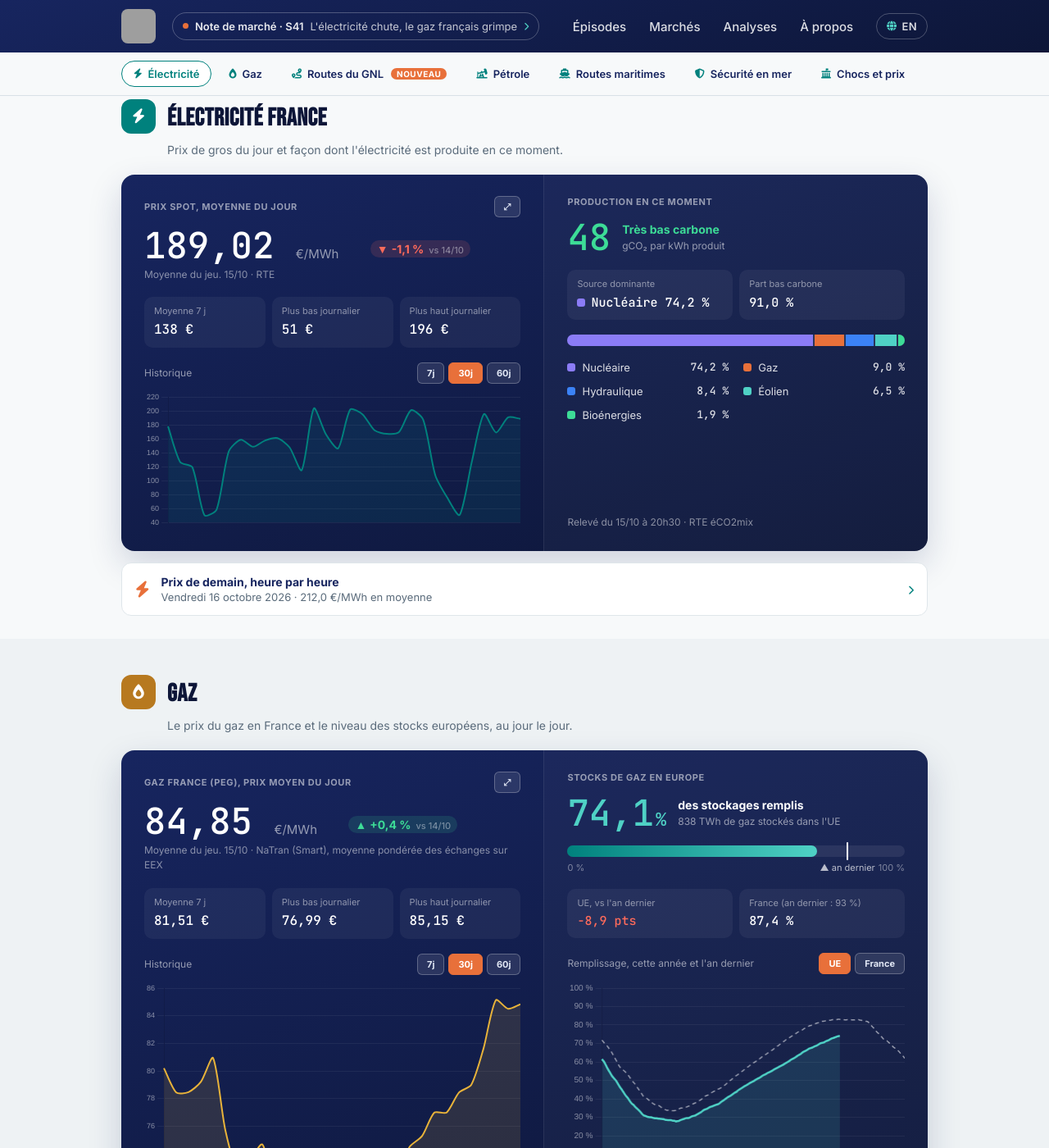
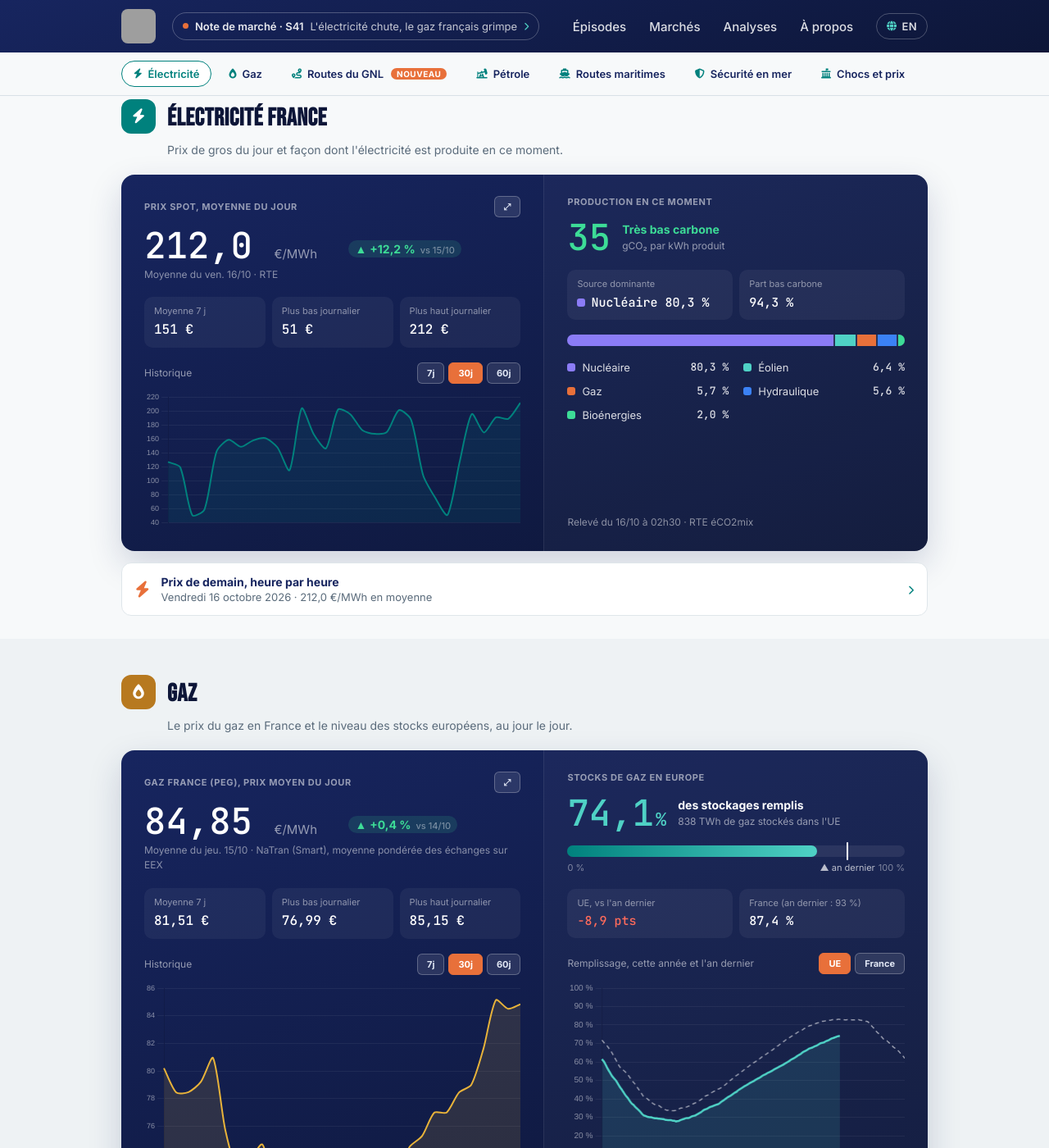
Before and after one commit to InsideEnergyMarkets/Inside-Energy-Markets, a Jekyll site: the page built from marches/index.html, in a window 1280 px wide and 1400 px high, scrolled down 383 px. Shown: the whole window at 82% size. Built offline with Jekyll 4.4.1, drawn with Linux system fonts in a browser that asks for light colours; some of the changed text lies outside the part shown; grey boxes are pictures that could not be loaded.

Commit message:
Mise à jour automatique des données marché

```diff
--- a/_data/fuel.json
+++ b/_data/fuel.json
@@ -1 +1 @@
-{"date":"2026-10-15","gazole":2.359,"e10":2.17,"stations":7667,"change_7d":{"since":"2026-10-08","gazole_cts":1.5,"e10_cts":2.1},"history":{"2026-09-30":{"gazole":2.38,"e10":2.163},"2026-10-01":{"gazole":2.374,"e10":2.16},"2026-10-02":{"gazole":2.373,"e10":2.16},"2026-10-03":{"gazole":2.372,"e10":2.163},"2026-10-04":{"gazole":2.373,"e10":2.168},"2026-10-05":{"gazole":2.369,"e10":2.164},"2026-10-06":{"gazole":2.36,"e10":2.156},"2026-10-07":{"gazole":2.35,"e10":2.151},"2026-10-08":{"gazole":2.344,"e10":2.149},"2026-10-09":{"gazole":2.343,"e10":2.152},"2026-10-10":{"gazole":2.345,"e10":2.157},"2026-10-11":{"gazole":2.346,"e10":2.165},"2026-10-12":{"gazole":2.351,"e10":2.164},"2026-10-13":{"gazole":2.353,"e10":2.163},"2026-10-14":{"gazole":2.355,"e10":2.17},"2026-10-15":{"gazole":2.359,"e10":2.17}}}
+{"date":"2026-10-16","gazole":2.358,"e10":2.166,"stations":7316,"change_7d":{"since":"2026-10-09","gazole_cts":1.5,"e10_cts":1.4},"history":{"2026-09-30":{"gazole":2.38,"e10":2.163},"2026-10-01":{"gazole":2.374,"e10":2.16},"2026-10-02":{"gazole":2.373,"e10":2.16},"2026-10-03":{"gazole":2.372,"e10":2.163},"2026-10-04":{"gazole":2.373,"e10":2.168},"2026-10-05":{"gazole":2.369,"e10":2.164},"2026-10-06":{"gazole":2.36,"e10":2.156},"2026-10-07":{"gazole":2.35,"e10":2.151},"2026-10-08":{"gazole":2.344,"e10":2.149},"2026-10-09":{"gazole":2.343,"e10":2.152},"2026-10-10":{"gazole":2.345,"e10":2.157},"2026-10-11":{"gazole":2.346,"e10":2.165},"2026-10-12":{"gazole":2.351,"e10":2.164},"2026-10-13":{"gazole":2.353,"e10":2.163},"2026-10-14":{"gazole":2.355,"e10":2.17},"2026-10-15":{"gazole":2.359,"e10":2.17},"2026-10-16":{"gazole":2.358,"e10":2.166}}}
--- a/_data/market.json
+++ b/_data/market.json
@@ -1,36 +1,36 @@
 {
-  "updated_at": "2026-10-15T20:50:42.768630Z",
+  "updated_at": "2026-10-16T02:45:28.523340Z",
   "brent": {
-    "price_usd": 105.79,
-    "date": "2026-10-15",
+    "price_usd": 105.28,
+    "date": "2026-10-16",
     "unit": "USD/baril",
     "source": "OilPriceAPI",
-    "date_label": "Cours du jeu. 15/10",
-    "date_label_en": "Price on Thu 15/10",
-    "prev_value": 106.09,
-    "prev_date": "2026-10-14",
-    "change_pct": -0.3
+    "date_label": "Cours du ven. 16/10",
+    "date_label_en": "Price on Fri 16/10",
+    "prev_value": 105.79,
+    "prev_date": "2026-10-15",
+    "change_pct": -0.5
   },
   "wti": {
-    "price_usd": 96.19,
-    "date": "2026-10-15",
+    "price_usd": 95.73,
+    "date": "2026-10-16",
     "unit": "USD/baril",
     "source": "OilPriceAPI",
-    "date_label": "Cours du jeu. 15/10",
-    "date_label_en": "Price on Thu 15/10"
+    "date_label": "Cours du ven. 16/10",
+    "date_label_en": "Price on Fri 16/10"
   },
   "henry_hub": {
-    "price_usd_mmbtu": 3.24,
-    "date": "2026-10-15",
+    "price_usd_mmbtu": 3.21,
+    "date": "2026-10-16",
     "unit": "USD/MMBtu",
     "source": "OilPriceAPI",
-    "date_label": "Cours du jeu. 15/10",
-    "date_label_en": "Price on Thu 15/10",
-    "price_eur_mwh": 9.86,
+    "date_label": "Cours du ven. 16/10",
+    "date_label_en": "Price on Fri 16/10",
+    "price_eur_mwh": 9.77,
     "usd_per_eur": 1.1208,
-    "prev_value": 10.0,
-    "prev_date": "2026-10-14",
-    "change_pct": -1.4
+    "prev_value": 9.86,
+    "prev_date": "2026-10-15",
+    "change_pct": -0.9
   },
   "peg": {
     "price_eur_mwh": 84.85,
@@ -44,34 +44,34 @@
     "change_pct": 0.4
   },
   "mix_france": {
-    "date_heure": "2026-10-15T20:30:00+00:00",
+    "date_heure": "2026-10-16T02:30:00+00:00",
     "shares": {
-      "nucleaire": 74.2,
-      "gaz": 9.0,
-      "hydraulique": 8.4,
-      "eolien": 6.5,
-      "bioenergies": 1.9
+      "nucleaire": 80.3,
+      "eolien": 6.4,
+      "gaz": 5.7,
+      "hydraulique": 5.6,
+      "bioenergies": 2.0
     },
     "top_source": "nucleaire",
-    "top_share": 74.2,
-    "co2_intensity": 48
+    "top_share": 80.3,
+    "co2_intensity": 35
   },
   "spot_price_france": {
-    "price_eur_mwh": 189.02,
-    "date": "2026-10-15",
-    "date_label": "Moyenne du jeu. 15/10",
-    "date_label_en": "Average for Thu 15/10",
+    "price_eur_mwh": 212.0,
+    "date": "2026-10-16",
+    "date_label": "Moyenne du ven. 16/10",
+    "date_label_en": "Average for Fri 16/10",
     "unit": "EUR/MWh, moyenne journalière",
     "source": "RTE",
-    "prev_value": 191.12,
-    "prev_date": "2026-10-14",
-    "change_pct": -1.1
+    "prev_value": 189.02,
+    "prev_date": "2026-10-15",
+    "change_pct": 12.2
   },
   "chokepoints": {
     "hormuz": {
       "portname": "Strait of Hormuz",
       "date": "2026-10-11",
-      "age_days": 4,
+      "age_days": 5,
       "period_start": "2026-10-07",
       "days_averaged": 5,
       "n_tanker": 0.4,
@@ -89,7 +89,7 @@
     "bab_el_mandeb": {
       "portname": "Bab el-Mandeb Strait",
       "date": "2026-10-11",
-      "age_days": 4,
+      "age_days": 5,
       "period_start": "2026-10-07",
       "days_averaged": 5,
       "n_tanker": 7.8,
@@ -107,7 +107,7 @@
     "malacca": {
       "portname": "Malacca Strait",
       "date": "2026-10-11",
-      "age_days": 4,
+      "age_days": 5,
       "period_start": "2026-10-07",
       "days_averaged": 5,
       "n_tanker": 77.4,
--- a/_data/market_history.json
+++ b/_data/market_history.json
@@ -1,11 +1,4 @@
 [
-  {
-    "date": "2026-08-16",
-    "spot_eur_mwh": 138.15,
-    "spot_source": "Energy-Charts / SMARD",
-    "peg_eur_mwh": 64.0,
-    "peg_source": "NaTran"
-  },
   {
     "date": "2026-08-17",
     "spot_eur_mwh": 177.35,
@@ -783,5 +776,22 @@
     "henry_hub_eur_mwh": 9.86,
     "peg_eur_mwh": 84.85,
     "peg_source": "NaTran"
+  },
+  {
+    "date": "2026-10-16",
+    "brent_usd": 105.28,
+    "brent_source": "OilPriceAPI",
+    "henry_hub_usd_mmbtu": 3.21,
+    "henry_hub_source": "OilPriceAPI",
+    "spot_eur_mwh": 212.0,
+    "spot_source": "RTE",
+    "mix_shares": {
+      "nucleaire": 80.3,
+      "eolien": 6.4,
+      "gaz": 5.7,
+      "hydraulique": 5.6,
+      "bioenergies": 2.0
+    },
+    "henry_hub_eur_mwh": 9.77
   }
 ]
--- a/_data/weekly_summary.json
+++ b/_data/weekly_summary.json
@@ -1,20 +1,20 @@
 {
-  "period_start": "2026-10-08",
-  "period_end": "2026-10-15",
+  "period_start": "2026-10-09",
+  "period_end": "2026-10-16",
   "brent": {
-    "start_usd": 103.74,
-    "end_usd": 105.79,
-    "change_pct": 2.0
+    "start_usd": 104.54,
+    "end_usd": 105.28,
+    "change_pct": 0.7
   },
   "spot_price": {
-    "avg_eur_mwh": 138.47,
+    "avg_eur_mwh": 151.47,
     "min_eur_mwh": 51.26,
-    "max_eur_mwh": 195.97,
+    "max_eur_mwh": 212.0,
     "days_count": 8
   },
   "mix": {
-    "nuclear_avg_share": 74.9,
-    "renewables_avg_share": 21.0,
+    "nuclear_avg_share": 75.0,
+    "renewables_avg_share": 20.4,
     "days_count": 8
   }
 }
```
Also changed, not shown: _data/day_ahead.json (+1 -1 lines), _data/fx.json (+1 -1 lines).
